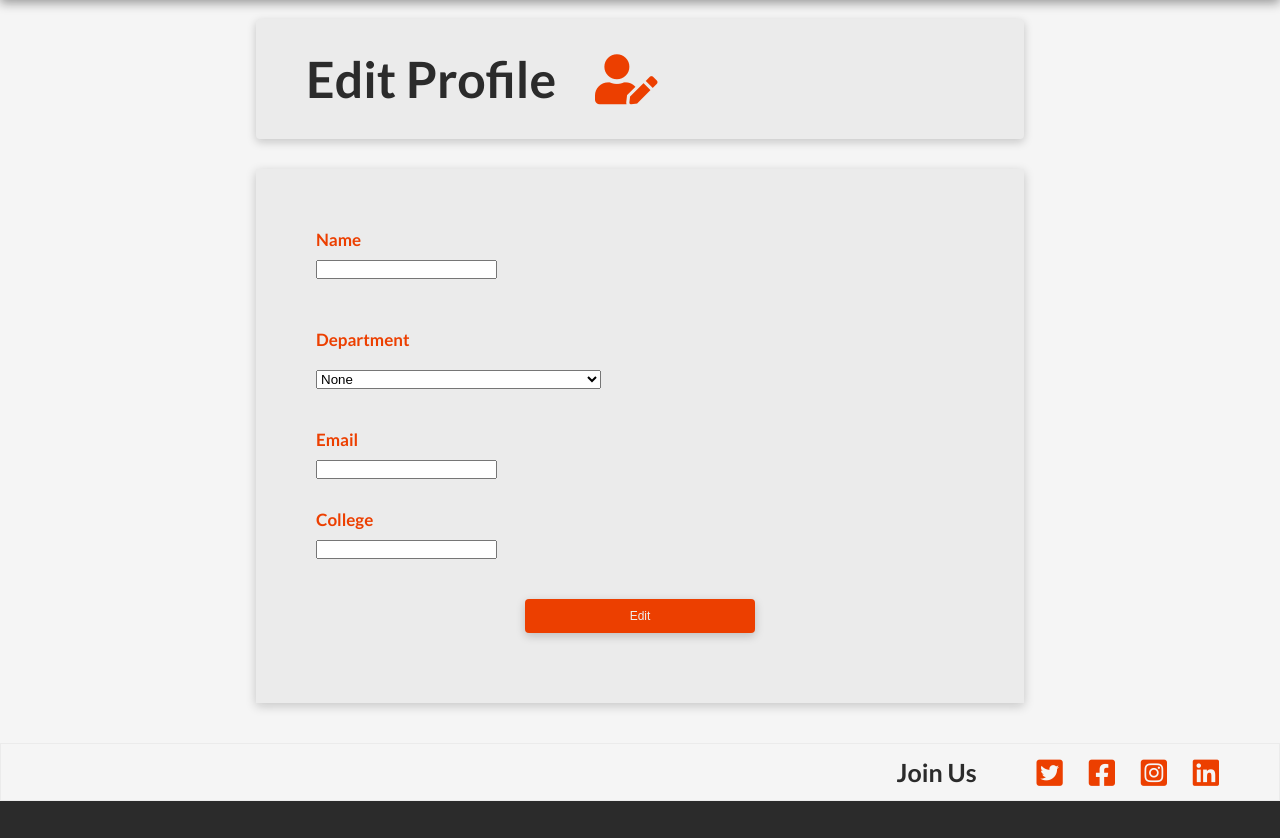
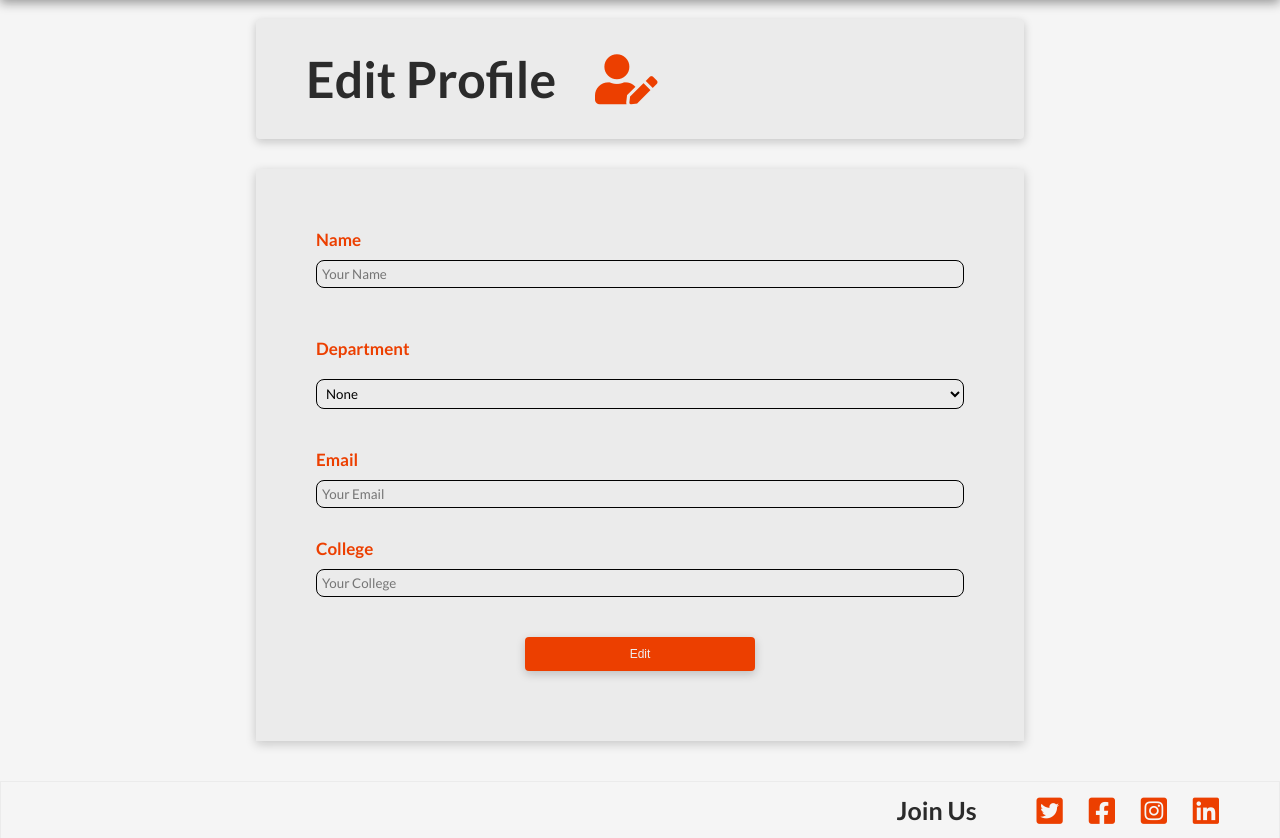
Before and after one commit to todi-2000/Resource-Portal, a Django app: template resource_portal/templates/resource_portal/profileform.html in a window 1280 px wide. Shown: the part 56-894 px from the top of the page. Run offline with Django 3.2, Linux system fonts and the light colour scheme; the template is opened without the code that fills it: values that come from a table or form of the project are taken from there, others are empty; some libraries are stand-ins or nearby versions.

Commit message:
templates

```diff
--- a/resource_portal/forms.py
+++ b/resource_portal/forms.py
@@ -7,12 +7,29 @@ class StudentProfileForm(forms.ModelForm):
         model=Student
         fields=['name','email','college','department','year']
         labels={'name':'Name','email':'Email','college':'College','department': 'Department','year':'Year'}
+        widgets = {
+        'department': forms.Select(attrs={'class':'uSec'}),
+        'year': forms.Select(attrs={'class':'uSec'}),
+        }
+    def __init__(self, *args, **kwargs):
+        super(StudentProfileForm, self).__init__(*args, **kwargs)
+        self.fields['name'].widget.attrs.update({'placeholder': 'Your Name','class':'uInp'})
+        self.fields['email'].widget.attrs.update({'placeholder': 'Your Email','class':'uInp'})
+        self.fields['college'].widget.attrs.update({'placeholder': 'Your College','class':'uInp'})
 
 class TeacherProfileForm(forms.ModelForm):
     class Meta:
         model=Teacher
         fields=['name','email','college','department']
         labels={'name':'Name','email':'Email','college':'College','department': 'Department'}
+        widgets = {
+        'department': forms.Select(attrs={'class':'uSec'}),
+        }
+    def __init__(self, *args, **kwargs):
+        super(TeacherProfileForm, self).__init__(*args, **kwargs)
+        self.fields['name'].widget.attrs.update({'placeholder': 'Your Name','class':'uInp'})
+        self.fields['email'].widget.attrs.update({'placeholder': 'Your Email','class':'uInp'})
+        self.fields['college'].widget.attrs.update({'placeholder': 'Your College','class':'uInp'})
 
 
 class UploadResourceForm(forms.ModelForm):
--- a/resource_portal/templates/resource_portal/index.html
+++ b/resource_portal/templates/resource_portal/index.html
@@ -13,7 +13,6 @@
 
     <!-- Google Fonts -->
     <link href="https://fonts.googleapis.com/css2?family=Lato:wght@300;400;700&display=swap" rel="stylesheet">
-
     <title>Main</title>
 </head>
 
--- a/resource_portal/templates/resource_portal/profileform.html
+++ b/resource_portal/templates/resource_portal/profileform.html
@@ -100,7 +100,7 @@
                         <li class="d-inline">Select Year &nbsp;</li><br>
                         {{ form.year }}
                     </div>
-                {% endif %}
+                    {% endif %}
                     <div class="uf-dep">
                         <li class="d-inline">Department &nbsp;</li><br>
                         {{ form.department }}
```
